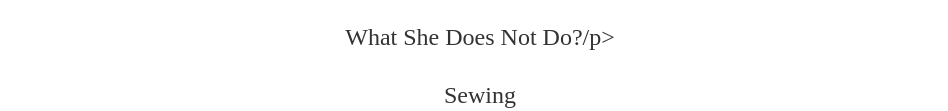
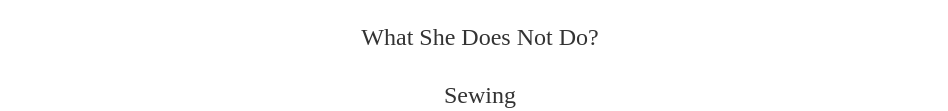
Before and after one commit to AdillaSaad/AdillaSaad.github.io, a plain HTML site: page about.html in a window 1280 px wide. Shown: the part 1491-1602 px from the top of the page, without its empty margins (160-1108 px from the left). Drawn offline with Linux system fonts and the light colour scheme.

Commit message:
Update about.html
update about

```diff
--- a/about.html
+++ b/about.html
@@ -41,7 +41,7 @@ FTTC, RDS,</p></center>
 			<center><p>Server hardening, SQL injection prevention, Rogue Access Point (ETA) detection and prevention, WiFI security,
 Ransomware detection, Digital Forensics.</p></center>
 
-			<center><p>What She Does Not Do?/p></center>
+			<center><p>What She Does Not Do?</p></center>
 			<center><p>Sewing</p></center>
 		</div><!-- /.blurb -->
 		</div><!-- /.container -->
```
